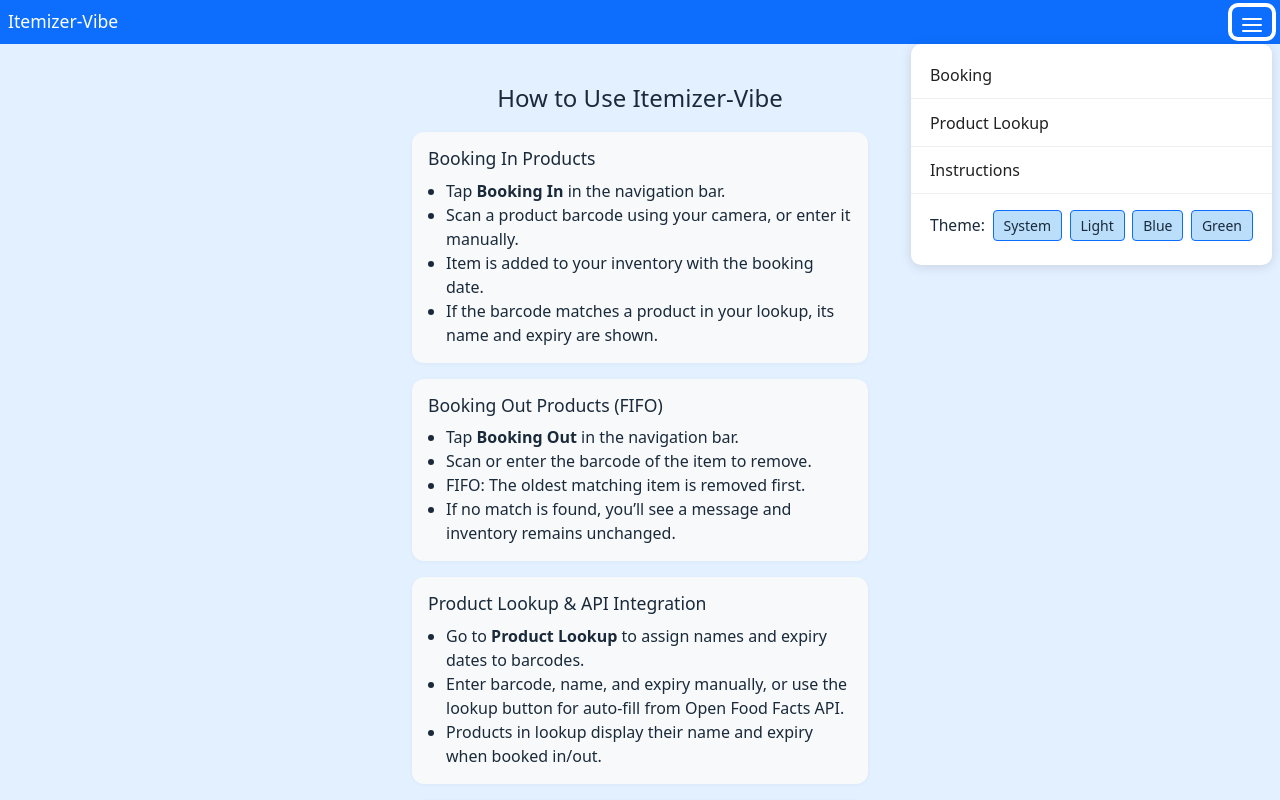
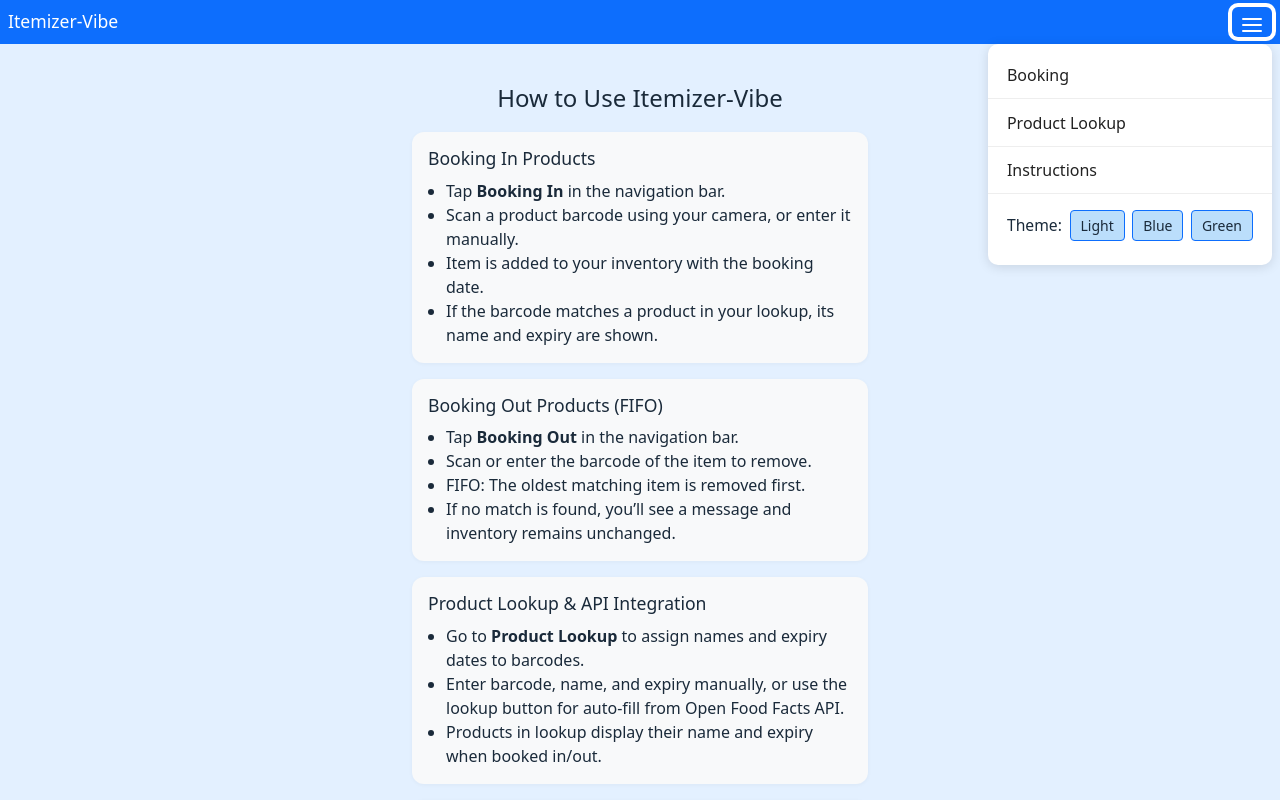
Before and after one commit to iangorse/itemizer-vibe, a React (Vite) app: page /itemizer-vibe/instructions in a window 1280 px wide. Both pictures are taken after a click on the button "Toggle navigation". Shown: the top 800 px of the page. Built offline with nearby package versions, Linux system fonts and the light colour scheme.

Commit message:
Remove 'System' theme option from ThemeSwitcher component

```diff
--- a/src/components/ThemeSwitcher.jsx
+++ b/src/components/ThemeSwitcher.jsx
@@ -1,7 +1,6 @@
 import React from 'react';
 
 const themes = [
-  { key: '', label: 'System' },
   { key: 'light', label: 'Light' },
   { key: 'blue', label: 'Blue' },
   { key: 'green', label: 'Green' },
```
